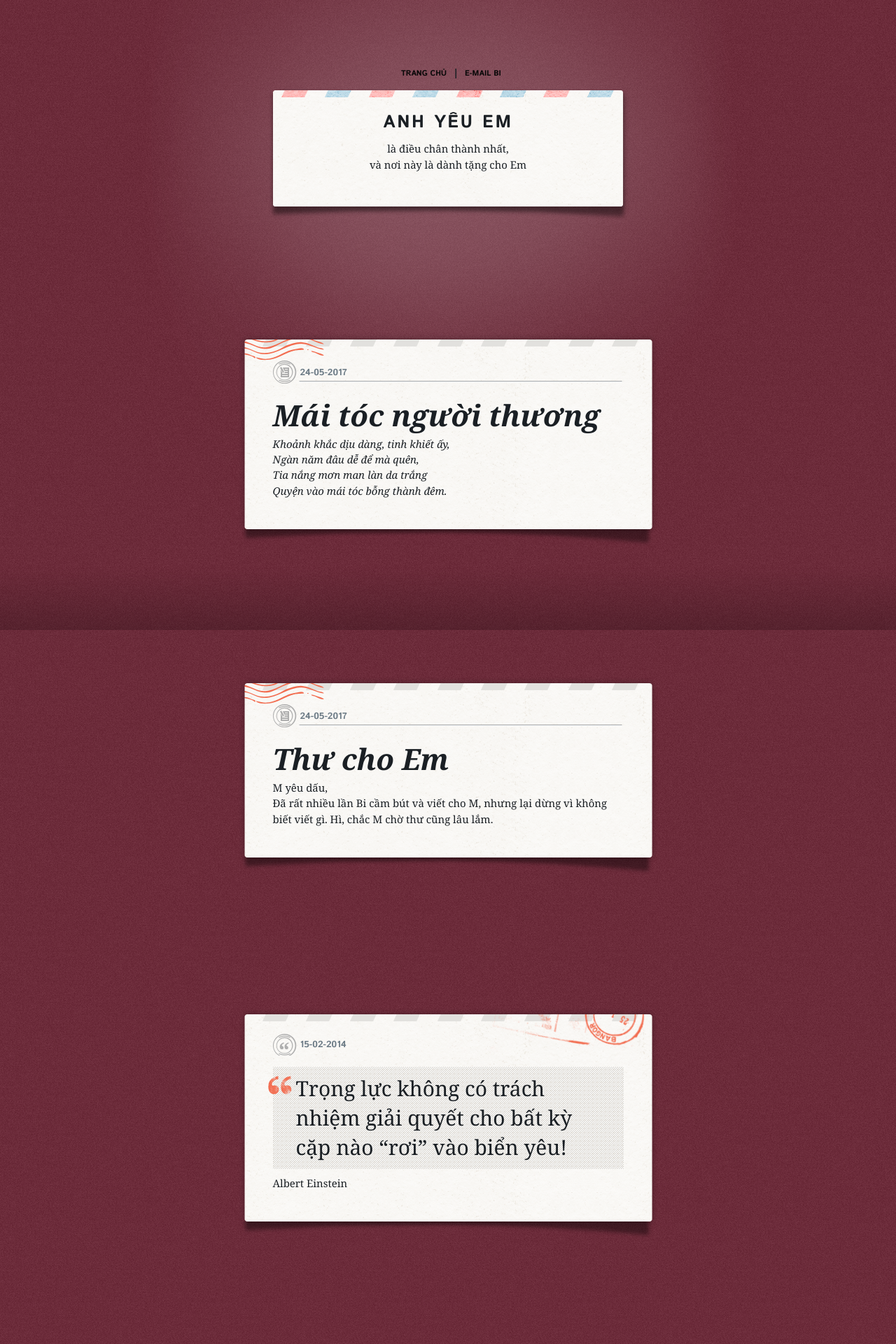
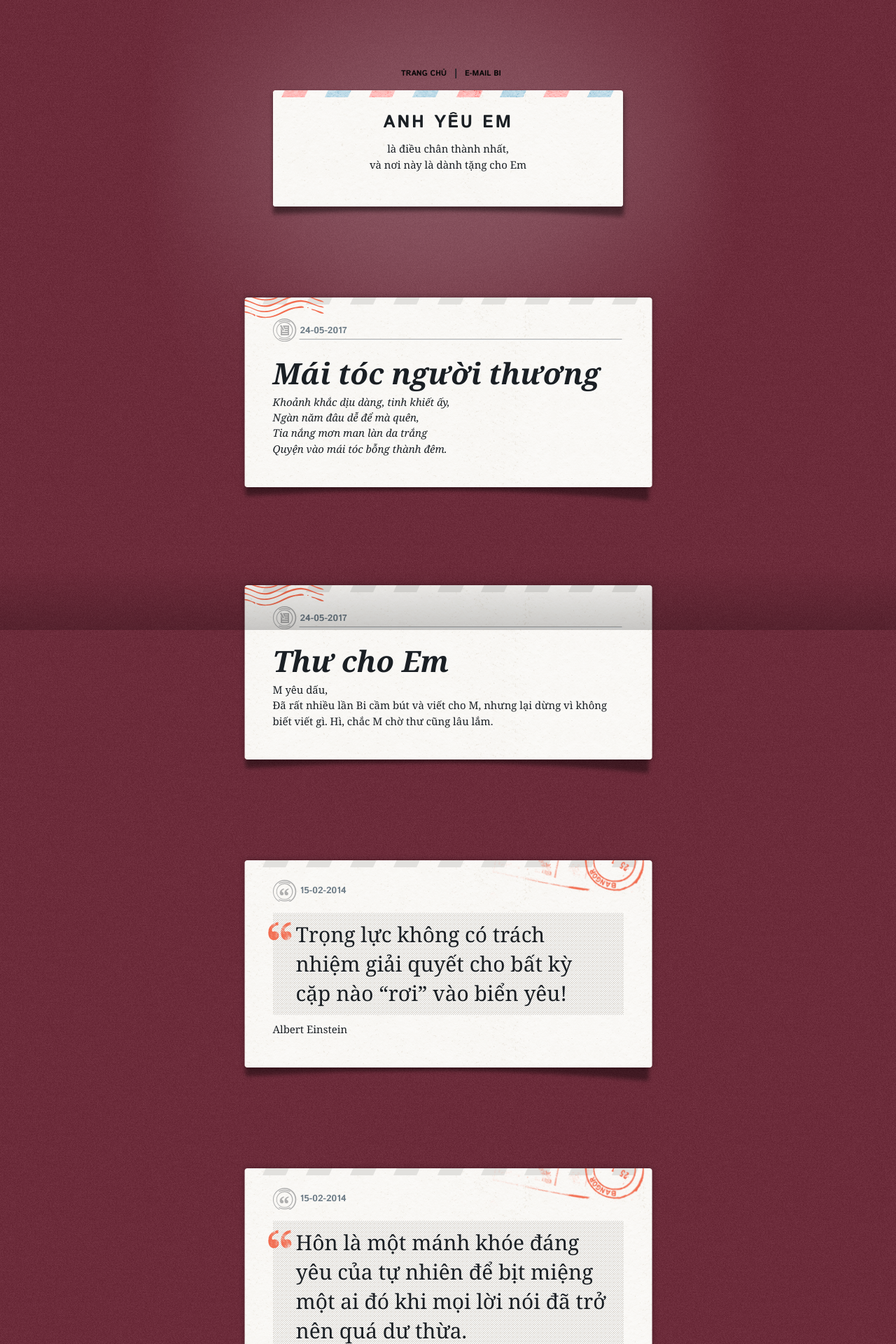
Before and after one commit to tklarryonline/i-love-you, a Jekyll site: the page built from index.html, in a window 1280 px wide. Shown: the top 1920 px of the page at 70% size. Built offline with Jekyll 4.4.1, drawn with Linux system fonts in a browser that asks for light colours.

Commit message:
Add favicon; Clean up CSS

```diff
--- /dev/null
+++ b/_includes/nav.html
@@ -0,0 +1,9 @@
+<ul>
+  {% for page in site.data.pages %}
+    <li><a href="{{ site.url }}{{ page.url }}">{{ page.name }}</a></li>
+  {% endfor %}
+
+  <li>
+    <a href="mailto:{{ site.data.global.author.mail }}">E-mail Bi</a>
+  </li>
+</ul>
--- a/_layouts/default.html
+++ b/_layouts/default.html
@@ -1,28 +1,16 @@
+{% capture default_name %}{{ site.name }} by tklarryonline.me{% endcapture %}
+{% capture head_title %}{% if page.title %}{{ page.title }} | {{ default_name }}{% else %}{{ default_name }}{% endif %}{% endcapture %}
+
 <!DOCTYPE html>
 <html>
   <head>
     <meta charset="utf-8">
-    <meta http-equiv="X-UA-Compatible" content="IE=edge,chrome=1">
-    <title>
-      {% capture default_name %}{{ site.name }} by tklarryonline.me{% endcapture %}
-      {% if page.title %}
-        {{ page.title }} | {{ default_name }}
-      {% else %}
-        {{ default_name }}
-      {% endif %}
-    </title>
+    <title>{{ head_title }}</title>
     <meta name="viewport" content="width=device-width">
-
-    <!-- syntax highlighting CSS -->
-    <link rel="stylesheet" href="{{ site.url }}/css/syntax.css">
-
-    <!-- Custom CSS -->
+    <link rel="shortcut icon" href="{{ site.url }}/img/favicon.ico">
     <link rel='stylesheet' href='http://fonts.googleapis.com/css?family=Istok+Web:400,700' type='text/css'>
     <link rel="stylesheet" href="{{ site.url }}/css/main.css">
     <link rel="stylesheet" href="{{ site.url }}/css/custom.css">
-
-    <!-- Custom JS -->
-
   </head>
   <body>
     <div id="container">
@@ -30,23 +18,13 @@
 
       <div class="site">
         <div class="nav top">
-          <ul>
-          {% for page in site.data.pages %}
-            <li><a href="{{ site.url }}{{ page.url }}">{{ page.name }}</a></li>
-          {% endfor %}
-          <li><a href="mailto:{{ site.data.global.author.mail }}">E-mail Bi</a></li>
-          </ul>
+          {% include nav.html %}
         </div>
 
         {{ content }}
 
         <div class="nav bottom">
-          <ul>
-          {% for page in site.data.pages %}
-            <li><a href="{{ site.url }}{{ page.url }}">{{ page.name }}</a></li>
-          {% endfor %}
-          <li><a href="mailto:{{ site.data.global.author.mail }}">I-meo Anh</a></li>
-          </ul>
+          {% include nav.html %}
         </div>
 
         <div id="footer">Luân Nguyễn tạo nên trang này từ tình yêu ♥</div>
--- a/css/custom.css
+++ b/css/custom.css
@@ -12,6 +12,10 @@ a {
 
 a:visited {
     color: #1a1f24;
+}
+
+a:hover {
+    color: indianred;
 }
 
 #container {
@@ -106,7 +110,7 @@ a:visited {
     padding: 74px 0 33px 0;
     position: relative;
     width: 619px;
-    margin: 0 0 180px;
+    margin: 0 0 100px;
     text-align: left;
 }
 
@@ -196,7 +200,7 @@ blockquote p:last-child {
     position: relative;
     z-index: 2;
     padding: 23px 0 63px;
-    margin: 0 0 140px;
+    margin: 0 0 80px;
     text-align: center;
 }
 
```
Also changed, not shown: img/favicon.ico (added).
